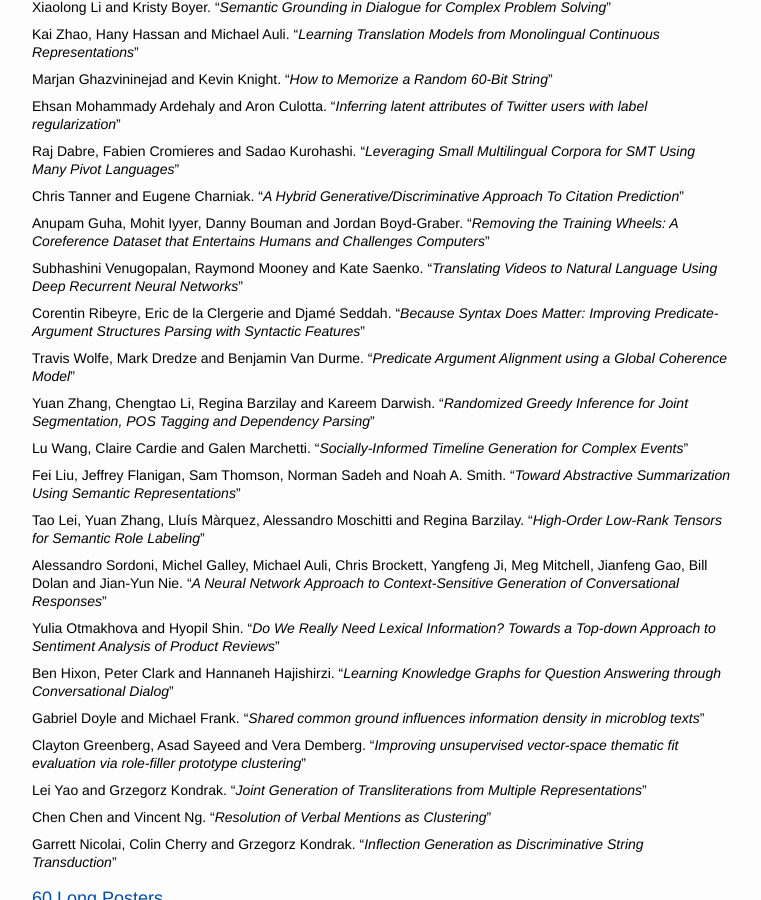
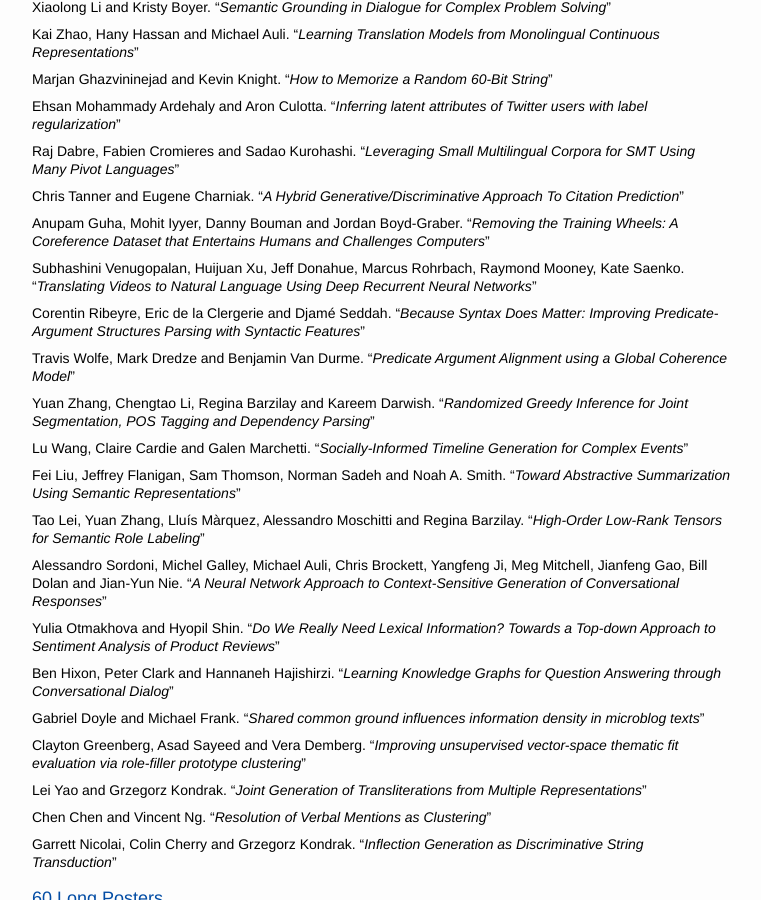
Before and after one commit to naacl-org/naacl-hlt-2015, a Jekyll site: the page built from papers.md, in a window 1280 px wide and 900 px high, scrolled down 2524 px. Shown: the whole window, without its empty margins (32-793 px from the left). Built offline with Jekyll 4.4.1, drawn with Linux system fonts in a browser that asks for light colours.

Commit message:
updated author list for paper 539

```diff
--- a/_data/papers.yaml
+++ b/_data/papers.yaml
@@ -207,7 +207,7 @@ longtalks:
     - title: "Removing the Training Wheels: A Coreference Dataset that Entertains Humans and Challenges Computers"
       authors: "Anupam Guha, Mohit Iyyer, Danny Bouman and Jordan Boyd-Graber"
     - title: "Translating Videos to Natural Language Using Deep Recurrent Neural Networks"
-      authors: "Subhashini Venugopalan, Raymond Mooney and Kate Saenko"
+      authors: "Subhashini Venugopalan, Huijuan Xu, Jeff Donahue, Marcus Rohrbach, Raymond Mooney, Kate Saenko"
     - title: "Because Syntax Does Matter: Improving Predicate-Argument Structures Parsing with Syntactic Features"
       authors: "Corentin Ribeyre, Eric de la Clergerie and Djamé Seddah"
     - title: "Predicate Argument Alignment using a Global Coherence Model"
```
